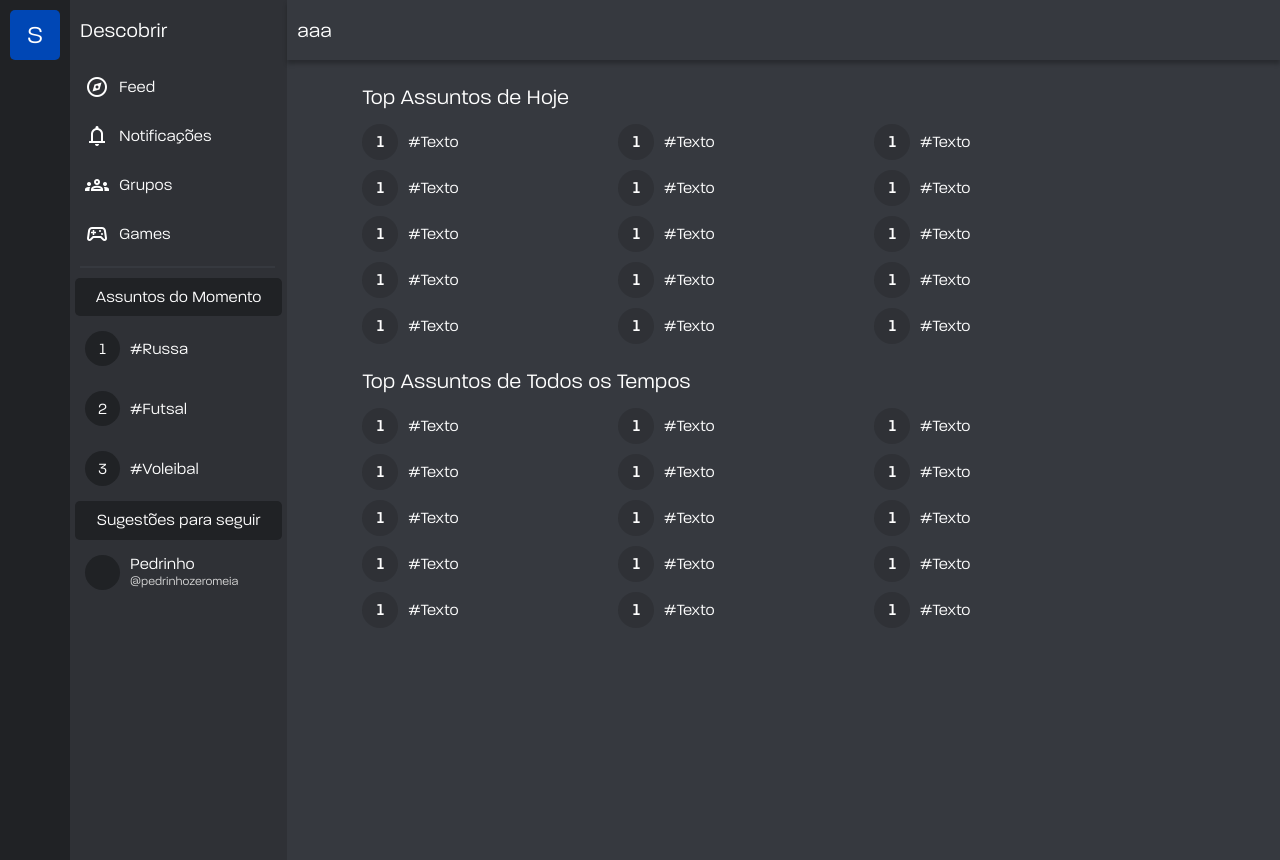
After one commit to edersonff/SWITTER, a Node server app: page /momentos in a window 1280 px wide. The commit adds this page. Run offline with Node 20, Linux system fonts and the light colour scheme; some libraries are stand-ins or nearby versions.

Commit message:
Moments Page

```diff
--- a/Backend/src/Controller/PagesController.js
+++ b/Backend/src/Controller/PagesController.js
@@ -10,6 +10,9 @@ module.exports = class PagesController{
         res.render('registro', {layout: ''});
     }
     static notificacoes(req, res) {
-        res.render('notificacoes', {})
+        res.render('notificacoes', {});
+    }
+    static momentos(req, res) {
+        res.render('momentos', {});
     }
 }
--- a/Backend/src/Routes/PagesRoutes.js
+++ b/Backend/src/Routes/PagesRoutes.js
@@ -6,5 +6,6 @@ router.get('/', PagesController.home);
 router.get('/login', PagesController.login);
 router.get('/registro', PagesController.registro);
 router.get('/notificacoes', PagesController.notificacoes);
+router.get('/momentos', PagesController.momentos);
 
 module.exports = router;
--- /dev/null
+++ b/Backend/src/public/css/momentos/index.css
@@ -0,0 +1,52 @@
+main .momentos {
+  display: flex;
+  flex-direction: column;
+  align-items: center;
+  height: 100%;
+  color: #ffffff;
+}
+
+main .area {
+  width: 100%;
+  display: flex;
+  flex-direction: column;
+  padding-left: 75px;
+}
+
+main .area .titulo {
+  padding: 25px 0 15px 0px;
+  font-size: 21px;
+}
+
+main .area .topico-area {
+  display: grid;
+  width: calc(100% - 150px);
+  grid-template-columns: repeat(3, 1fr);
+  grid-template-rows: repeat(5, 1fr);
+  justify-content: space-between;
+  grid-row-gap: 10px;
+}
+
+main .area .topico-item {
+  display: flex;
+  align-items: center;
+  justify-content: left;
+  font-size: 16px;
+  gap: 10px;
+}
+
+main .area .topico-item-numero {
+  display: flex;
+  align-items: center;
+  justify-content: center;
+  background-color: #2F3136;
+  width: 36px;
+  height: 36px;
+  border-radius: 50%;
+  color: #ffffff;
+  font-weight: 700;
+}
+
+main .area .topico-item-texto {
+  color: #ffffff;
+}
--- a/Views/layouts/main.handlebars
+++ b/Views/layouts/main.handlebars
@@ -9,6 +9,7 @@
     <link rel="stylesheet" href="./css/styles.css">
     <link rel="stylesheet" href="./css/reset.css">
     <link rel="stylesheet" href="/css/feed/index.css">
+    <link rel="stylesheet" href="/css/momentos/index.css">
     <script src="./js/jquery-3.6.0.min.js"></script>
     {{{_sections.head}}}
 
--- a/Views/login/index.handlebars
+++ b/Views/login/index.handlebars
@@ -30,7 +30,7 @@
         </header>
 
         <main>
-            <form action="">
+            <form action="/auth/login" method="post">
                 <label for="">
                     <p>EMAIL OU NOME DE USUÁRIO</p>
                     <input type="text">
--- /dev/null
+++ b/Views/momentos/index.handlebars
@@ -0,0 +1,131 @@
+<div class="momentos">
+	<div class="area">
+		<div class="titulo">Top Assuntos de Hoje</div>
+		<div class="topico-area">
+			<div class="topico-item">
+				<div class="topico-item-numero">1</div>
+				<div class="topico-item-texto">#Texto</div>
+			</div>
+			<div class="topico-item">
+				<div class="topico-item-numero">1</div>
+				<div class="topico-item-texto">#Texto</div>
+			</div>
+			<div class="topico-item">
+				<div class="topico-item-numero">1</div>
+				<div class="topico-item-texto">#Texto</div>
+			</div>
+			<div class="topico-item">
+				<div class="topico-item-numero">1</div>
+				<div class="topico-item-texto">#Texto</div>
+			</div>
+			<div class="topico-item">
+				<div class="topico-item-numero">1</div>
+				<div class="topico-item-texto">#Texto</div>
+			</div>
+			<div class="topico-item">
+				<div class="topico-item-numero">1</div>
+				<div class="topico-item-texto">#Texto</div>
+			</div>
+			<div class="topico-item">
+				<div class="topico-item-numero">1</div>
+				<div class="topico-item-texto">#Texto</div>
+			</div>
+			<div class="topico-item">
+				<div class="topico-item-numero">1</div>
+				<div class="topico-item-texto">#Texto</div>
+			</div>
+			<div class="topico-item">
+				<div class="topico-item-numero">1</div>
+				<div class="topico-item-texto">#Texto</div>
+			</div>
+			<div class="topico-item">
+				<div class="topico-item-numero">1</div>
+				<div class="topico-item-texto">#Texto</div>
+			</div>
+			<div class="topico-item">
+				<div class="topico-item-numero">1</div>
+				<div class="topico-item-texto">#Texto</div>
+			</div>
+			<div class="topico-item">
+				<div class="topico-item-numero">1</div>
+				<div class="topico-item-texto">#Texto</div>
+			</div>
+			<div class="topico-item">
+				<div class="topico-item-numero">1</div>
+				<div class="topico-item-texto">#Texto</div>
+			</div>
+			<div class="topico-item">
+				<div class="topico-item-numero">1</div>
+				<div class="topico-item-texto">#Texto</div>
+			</div>
+			<div class="topico-item">
+				<div class="topico-item-numero">1</div>
+				<div class="topico-item-texto">#Texto</div>
+			</div>
+		</div>
+	</div>
+	<div class="area">
+		<div class="titulo">Top Assuntos de Todos os Tempos</div>
+		<div class="topico-area">
+			<div class="topico-item">
+				<div class="topico-item-numero">1</div>
+				<div class="topico-item-texto">#Texto</div>
+			</div>
+			<div class="topico-item">
+				<div class="topico-item-numero">1</div>
+				<div class="topico-item-texto">#Texto</div>
+			</div>
+			<div class="topico-item">
+				<div class="topico-item-numero">1</div>
+				<div class="topico-item-texto">#Texto</div>
+			</div>
+			<div class="topico-item">
+				<div class="topico-item-numero">1</div>
+				<div class="topico-item-texto">#Texto</div>
+			</div>
+			<div class="topico-item">
+				<div class="topico-item-numero">1</div>
+				<div class="topico-item-texto">#Texto</div>
+			</div>
+			<div class="topico-item">
+				<div class="topico-item-numero">1</div>
+				<div class="topico-item-texto">#Texto</div>
+			</div>
+			<div class="topico-item">
+				<div class="topico-item-numero">1</div>
+				<div class="topico-item-texto">#Texto</div>
+			</div>
+			<div class="topico-item">
+				<div class="topico-item-numero">1</div>
+				<div class="topico-item-texto">#Texto</div>
+			</div>
+			<div class="topico-item">
+				<div class="topico-item-numero">1</div>
+				<div class="topico-item-texto">#Texto</div>
+			</div>
+			<div class="topico-item">
+				<div class="topico-item-numero">1</div>
+				<div class="topico-item-texto">#Texto</div>
+			</div>
+			<div class="topico-item">
+				<div class="topico-item-numero">1</div>
+				<div class="topico-item-texto">#Texto</div>
+			</div>
+			<div class="topico-item">
+				<div class="topico-item-numero">1</div>
+				<div class="topico-item-texto">#Texto</div>
+			</div>
+			<div class="topico-item">
+				<div class="topico-item-numero">1</div>
+				<div class="topico-item-texto">#Texto</div>
+			</div>
+			<div class="topico-item">
+				<div class="topico-item-numero">1</div>
+				<div class="topico-item-texto">#Texto</div>
+			</div>
+			<div class="topico-item">
+				<div class="topico-item-numero">1</div>
+				<div class="topico-item-texto">#Texto</div>
+			</div>
+	</div>
+</div>
```
